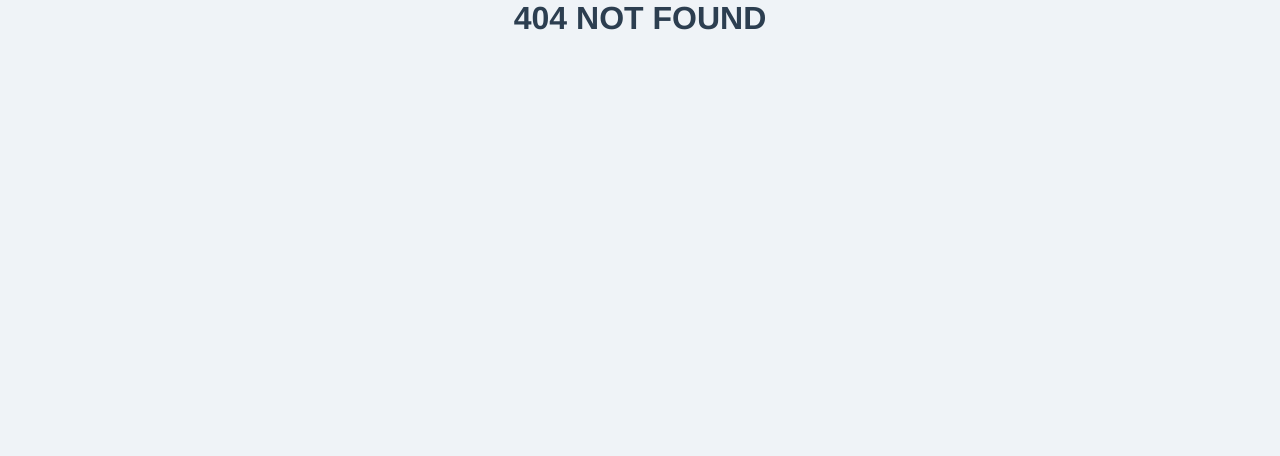
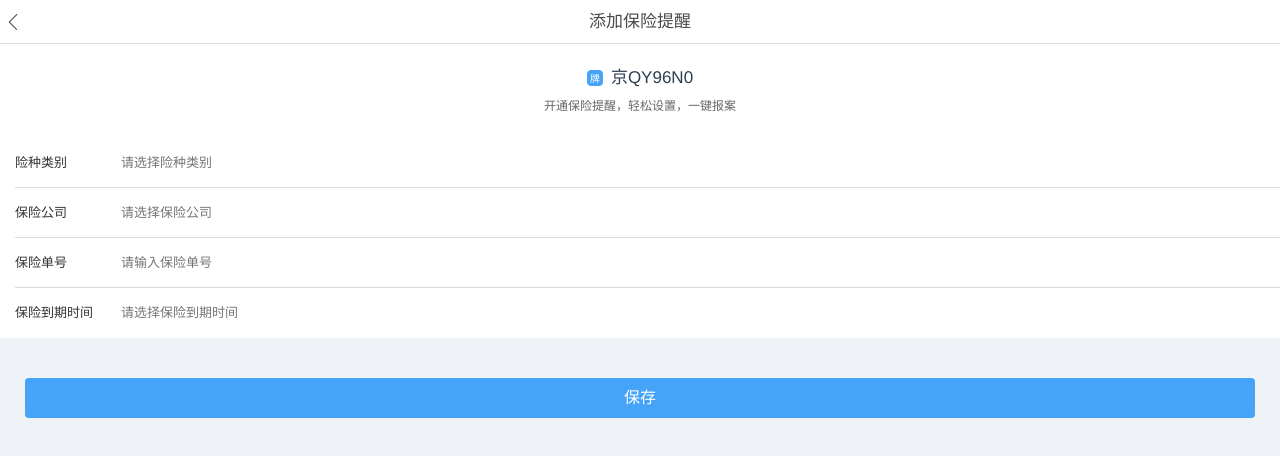
Before and after one commit to Flandre/vue-app-demo, a Vue app: page /#/addInsurance in a window 1280 px wide. Before the commit this address led to /#/404. Shown: the top 456 px of the page. Built offline with nearby package versions, Linux system fonts and the light colour scheme.

Commit message:
add insurance-add page

```diff
--- /dev/null
+++ b/src/pages/InsuranceAdd.vue
@@ -0,0 +1,170 @@
+<template>
+  <div class="insurance-add">
+    <NavigatorBar title="添加保险提醒" bgColor="#fff" navType="light"/>
+    <div class="car-info">
+      <p class="carLsNum">{{lsNum}}</p>
+      <p class="desc">开通保险提醒，轻松设置，一键报案</p>
+    </div>
+    <div class="form-group">
+      <div class="form-row">
+        <span class="label">险种类别</span>
+        <input type="text" class="main" placeholder="请选择险种类别"/>
+      </div>
+      <div class="form-row">
+        <span class="label">保险公司</span>
+        <input type="text" class="main" placeholder="请选择保险公司"/>
+      </div>
+      <div class="form-row">
+        <span class="label">保险单号</span>
+        <input type="text" class="main" placeholder="请输入保险单号"/>
+      </div>
+      <div class="form-row">
+        <span class="label">保险到期时间</span>
+        <input type="text" class="main" placeholder="请选择保险到期时间"/>
+      </div>
+    </div>
+    <div class="active-bar">
+      <div class="add-button" @click="tapSave">保存</div>
+    </div>
+  </div>
+</template>
+
+<script>
+  import NavigatorBar from '@/components/NavigatorBar/NavigatorBar'
+  export default {
+    name: "insurance-add",
+    data() {
+      return {
+        lsNum: '京QY96N0',
+      }
+    },
+    components: {
+      NavigatorBar
+    },
+    mounted() {
+      /* 返回顶部 */
+      window.scrollTo(0, 0)
+      if(this.$route.query.lsNum){
+        this.lsNum = `京${this.$route.query.lsNum}`
+      }
+    },
+    methods: {
+      tapSave() {
+        let query = {insurance : 1, backlength: 3}
+        if(this.$route.query.lsNum){
+          query.lsNum = this.$route.query.lsNum
+        }
+        if(this.$route.query.carType){
+          query.carType = this.$route.query.carType
+        }
+        if(this.$route.query.inspection){
+          query.inspection = this.$route.query.inspection
+        }
+        this.$router.push({path: '/manager', query: query}, () => {
+          this.$router.push({path: '/insurance', query: {type: 1}})
+        })
+      }
+    }
+  }
+</script>
+
+<style lang="less" scoped>
+  .insurance-add {
+    margin-top: 44px;
+    .car-info {
+      padding: 25px 0;
+      background: #fff;
+      text-align: center;
+      .carLsNum {
+        font-size: 17px;
+        display: inline-block;
+        line-height: 17px;
+        padding-left: 24px;
+        margin-bottom: 10px;
+        background: url("../assets/pages/InsuranceAdd/icon.png") left center no-repeat;
+        background-size: 16px 16px;
+      }
+      .desc {
+        color: #666666;
+        font-size: 12px;
+      }
+    }
+    .form-group {
+      padding-left: 15px;
+      background: #fff;
+      margin-bottom: 10px;
+      .form-row {
+        height: 50px;
+        border-bottom: 1px solid #DBDBDB;
+        line-height: 50px;
+        position: relative;
+        padding-left: 96px;
+        .label {
+          display: block;
+          width: 96px;
+          position: absolute;
+          top: 0;
+          left: 0;
+          color: #333333;
+          font-size: 13px;
+        }
+        .main {
+          width: 100%;
+          display: flex;
+          overflow: hidden;
+          select {
+            flex-grow: 0;
+          }
+        }
+        select,
+        input {
+          height: 48px;
+          border: 0;
+          outline: 0;
+          background: #fff;
+          flex-grow: 1;
+          font-size: 13px;
+          padding: 0 10px;
+          outline: none;
+          -webkit-appearance: none;
+        }
+        &:last-child {
+          border-bottom: 0;
+        }
+      }
+      .automatic {
+        height: 48px;
+        text-align: center;
+        span {
+          font-size: 13px;
+          line-height: 48px;
+          color: #45A4F7;
+          vertical-align: middle;
+        }
+        .automatic-left {
+          width: 16px;
+          height: 14px;
+          vertical-align: middle;
+          margin-right: 10px;
+        }
+        .automatic-right {
+          width: 7px;
+          height: 12px;
+          vertical-align: middle;
+          margin-left: 5px;
+        }
+      }
+    }
+    .active-bar {
+      padding: 30px 25px 0;
+      .add-button {
+        height: 40px;
+        text-align: center;
+        line-height: 40px;
+        background: #45A4F7;
+        color: #fff;
+        border-radius: 4px;
+      }
+    }
+  }
+</style>
--- a/src/pages/ManagerIndex.vue
+++ b/src/pages/ManagerIndex.vue
@@ -61,7 +61,7 @@
           <p class="proj">商业险到期日：2019-09-01</p>
         </div>
       </div>
-      <div class="info-main" v-else>
+      <div class="info-main" v-else @click="tapAddInsurance">
         <div class="info-item">
           <img src="../assets/pages/ManagerIndex/add.png" class="add">
           <p class="proj">到期提醒，一键报案</p>
@@ -137,6 +137,22 @@
           query.insurance = this.$route.query.insurance
         }
         this.$router.push({path: '/addInspection', query: query})
+      },
+      tapAddInsurance() {
+        let query = {}
+        if(this.$route.query.lsNum){
+          query.lsNum = this.$route.query.lsNum
+        }
+        if(this.$route.query.carType){
+          query.carType = this.$route.query.carType
+        }
+        if(this.$route.query.inspection){
+          query.inspection = this.$route.query.inspection
+        }
+        if(this.$route.query.insurance){
+          query.insurance = this.$route.query.insurance
+        }
+        this.$router.push({path: '/addInsurance', query: query})
       }
     }
   }
--- a/src/router/index.js
+++ b/src/router/index.js
@@ -23,6 +23,7 @@ import ManagerIndex from '@/pages/ManagerIndex'
 import InspectionInfo from '@/pages/InspectionInfo'
 import InsuranceInfo from '@/pages/InsuranceInfo'
 import InspectionAdd from '@/pages/InspectionAdd'
+import InsuranceAdd from '@/pages/InsuranceAdd'
 import _404 from '@/pages/404'
 
 Router.prototype.goBack = function () {
@@ -70,6 +71,7 @@ export default new Router({
     { path: '/inspection', name: '年检信息', component: InspectionInfo},
     { path: '/insurance', name: '保险提醒', component: InsuranceInfo},
     { path: '/addInspection', name: '开通年检提醒', component: InspectionAdd},
+    { path: '/addInsurance', name: '添加保险提醒', component: InsuranceAdd},
     { path: '/404', name: '404页面', component: _404},
     { path: '*', redirect: '/404' }
   ]
```
Also changed, not shown: src/assets/pages/InsuranceAdd/icon.png (added).
